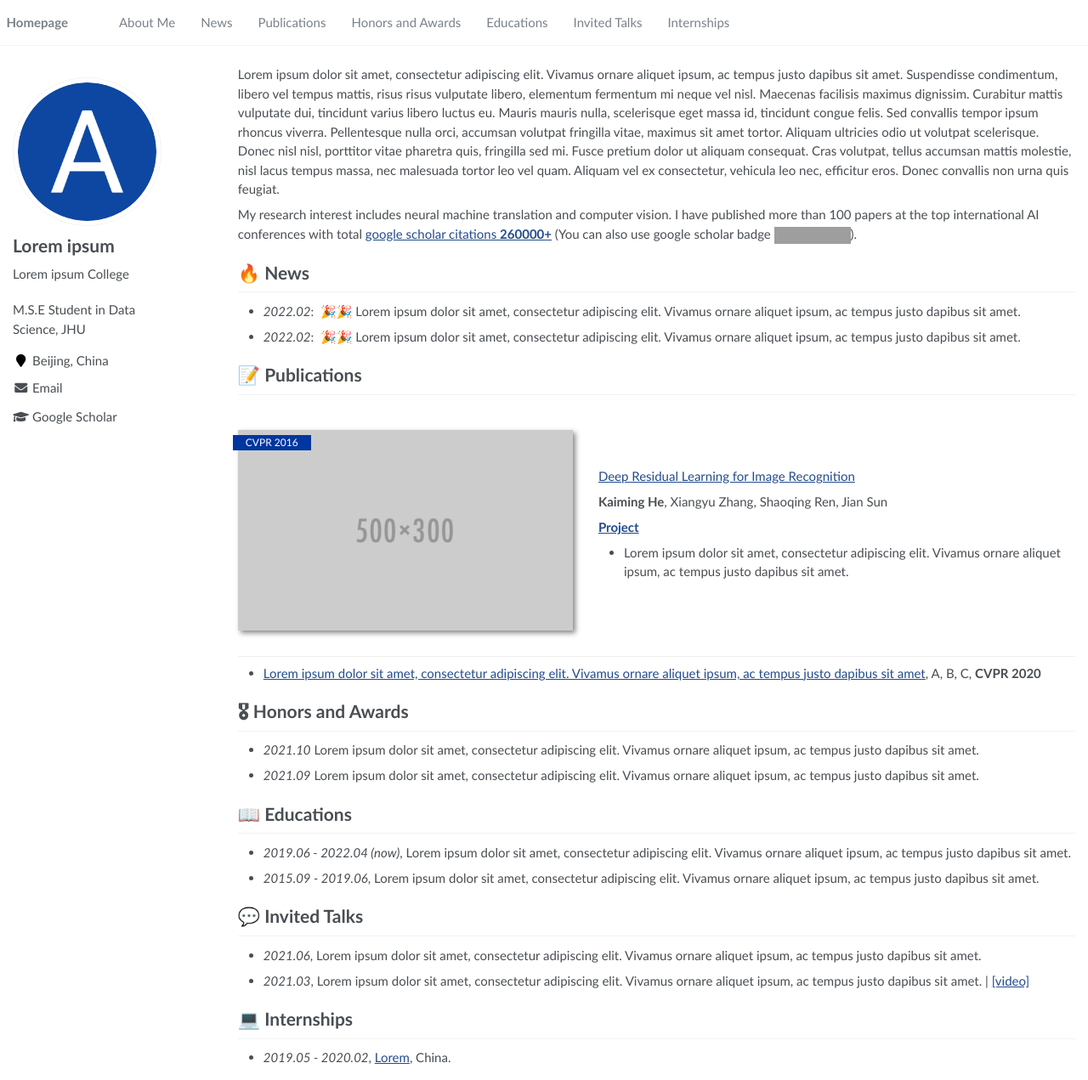
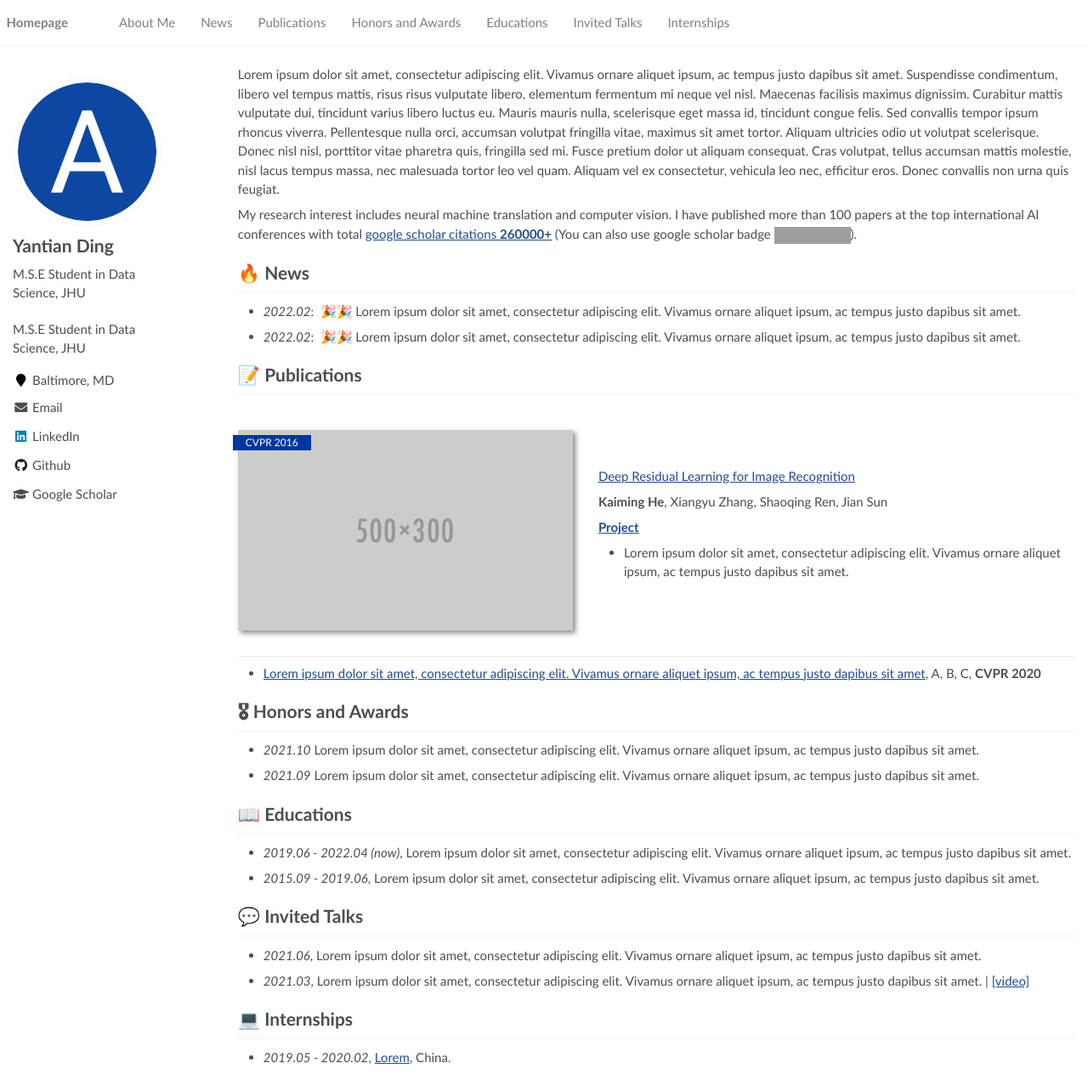
Before and after one commit to yding72/yding72.github.io, a Jekyll site: the page built from _pages/about.md, in a window 1280 px wide and 1271 px high. Shown: the whole window at 85% size. Built offline with Jekyll 4.4.1, drawn with Linux system fonts in a browser that asks for light colours; grey boxes are pictures that could not be loaded.

Commit message:
Update _config.yml

```diff
--- a/_config.yml
+++ b/_config.yml
@@ -21,14 +21,14 @@ baidu_site_verification  :  # get baidu_site_verification from https://ziyuan.ba
 
 # Site Author
 author:
-  name             : "Lorem ipsum"
+  name             : "Yantian Ding"
   avatar           : "images/android-chrome-512x512.png"
-  bio              : "Lorem ipsum College"
-  location         : "Beijing, China"
+  bio              : "M.S.E Student in Data Science, JHU"
+  location         : "Baltimore, MD"
   employer         :
   pubmed           :
-  googlescholar    : "https://scholar.google.com/citations?user=YOUR_GOOGLE_SCHOLAR_ID"
-  email            : "Lorem@ipsum.com"
+  googlescholar    : ""
+  email            : "yding72@jh.edu"
   researchgate     :  # e.g., "https://www.researchgate.net/profile/yourprofile"
   uri              :
   bitbucket        :
@@ -37,13 +37,13 @@ author:
   flickr           :
   facebook         :
   foursquare       :
-  github           : # e.g., "github username"
+  github           : "https://github.com/yding72"
   google_plus      :
   keybase          :
   instagram        :
   impactstory      : # e.g., "https://profiles.impactstory.org/u/xxxx-xxxx-xxxx-xxxx"
   lastfm           :
-  linkedin         : # e.g., "linkedin username"
+  linkedin         : "https://www.linkedin.com/in/yantianding/"
   dblp             : # e.g., "https://dblp.org/pid/xx/xxxx.html"
   orcid            : # e.g., "https://orcid.org/xxxx"
   pinterest        :
```
